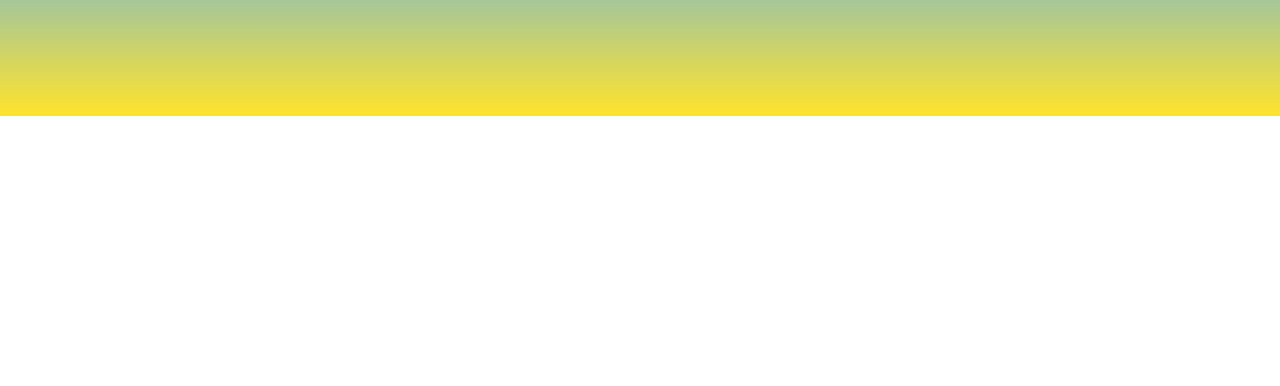
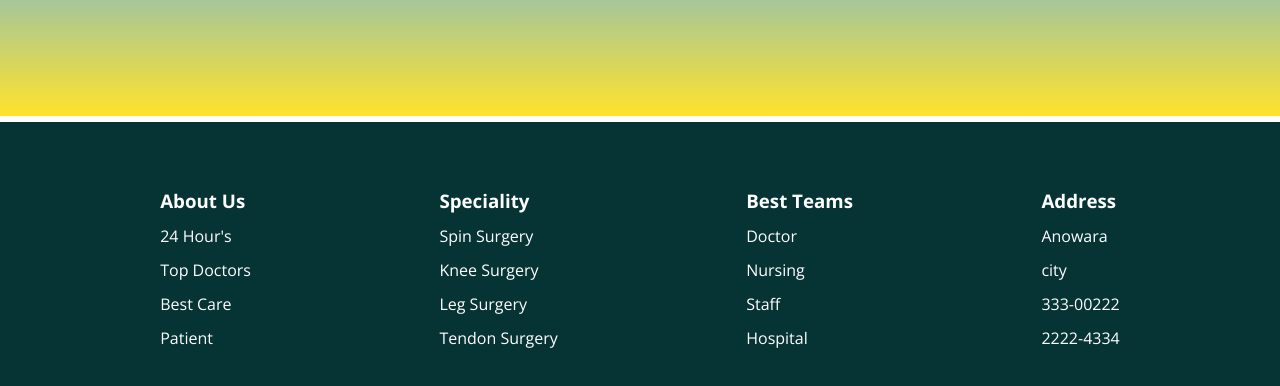
Before and after one commit to Yeasin-Hossen-Arman/hospital_website, a plain HTML site: page dpt.html in a window 1280 px wide. Shown: the part 664-1050 px from the top of the page. Before the commit the page ends 800 px from the top, so only its background shows below. Drawn offline with nearby package versions, Linux system fonts and the light colour scheme.

Commit message:
footer section add

```diff
--- a/dpt.html
+++ b/dpt.html
@@ -71,6 +71,42 @@
 
     <!-- footer section start -->
 
+    <!-- footer section start -->
+    <footer>
+        <div class="footer">
+          <div class="text">
+            <h3>About Us</h3>
+            <p>24 Hour's</p>
+            <p>Top Doctors</p>
+            <p>Best Care</p>
+            <p>Patient</p>
+          </div>
+          <div class="text">
+            <h3>Speciality</h3>
+            <p>Spin Surgery</p>
+            <p>Knee Surgery</p>
+            <p>Leg Surgery</p>
+            <p>Tendon Surgery</p>
+          </div>
+          <div class="text">
+            <h3>Best Teams</h3>
+            <p>Doctor</p>
+            <p>Nursing</p>
+            <p>Staff</p>
+            <p>Hospital</p>
+          </div>
+          <div class="text">
+            <h3>Address</h3>
+            <p>Anowara</p>
+            <p>city</p>
+            <p>333-00222</p>
+            <p>2222-4334</p>
+          </div>
+        </div>
+      </footer>
+
+      <!-- footer section end -->
+
 
     <!-- footer section end -->
 
--- a/style.css
+++ b/style.css
@@ -164,3 +164,28 @@ background-image: linear-gradient(0deg, #08AEEA 0%, #2AF598 100%);
 .services-inner{
     /* padding: 20px 0; */
 }
+
+
+/* footer section style code start  */
+
+/* footer section start */
+
+.footer{
+    display: flex;
+    flex-wrap: wrap;
+    justify-content: space-around;
+    padding: 66px;
+    color: white;
+    margin-top: 6px;
+    background-color: rgb(6, 51, 51);
+
+}
+.text p{
+    margin-top: 12px;
+}
+
+
+/* footer section end */
+
+
+/* footer section style code end */
```
Also changed, not shown: index.html (+33 -2 lines), service.html (+36 -0 lines).
